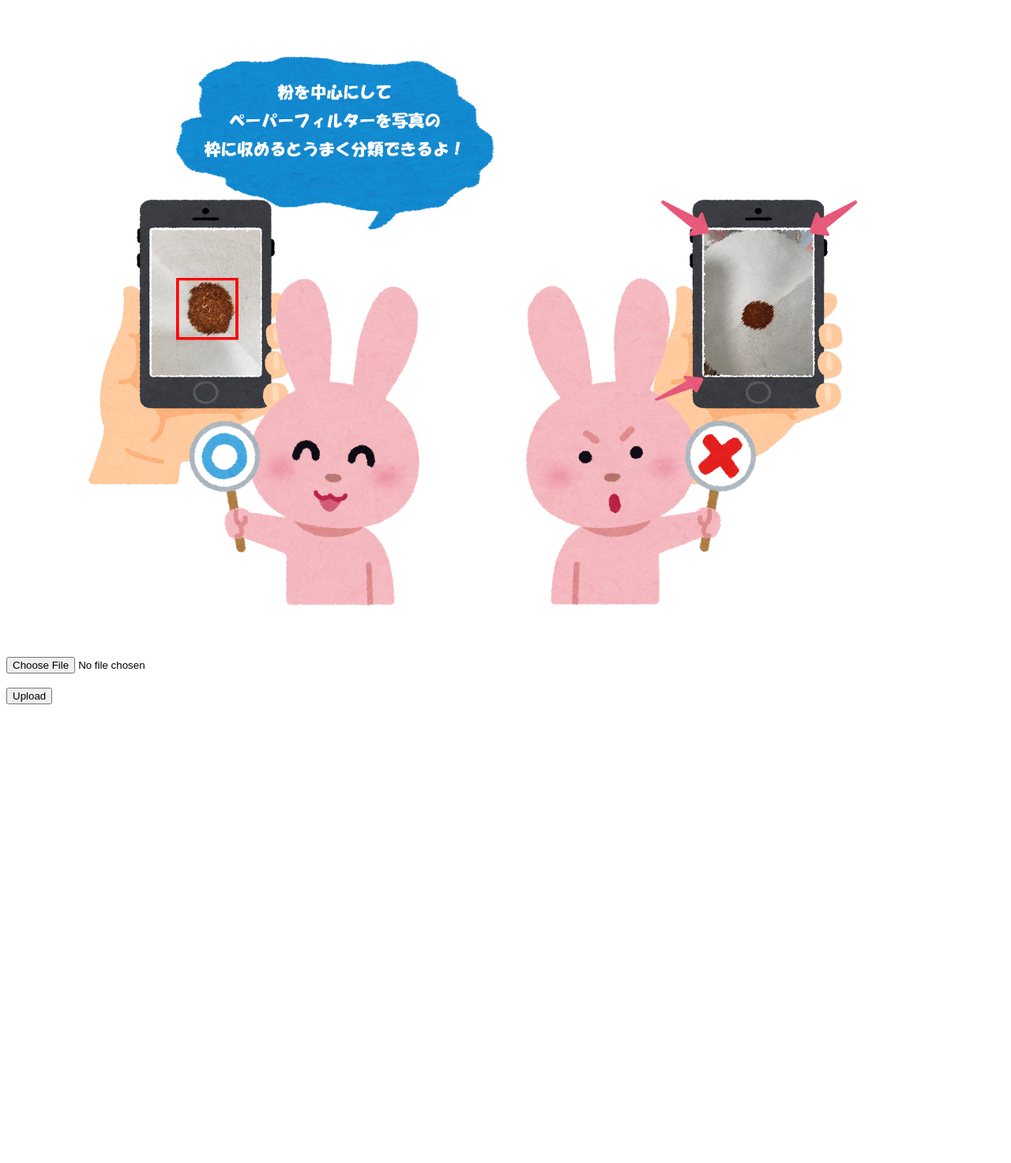
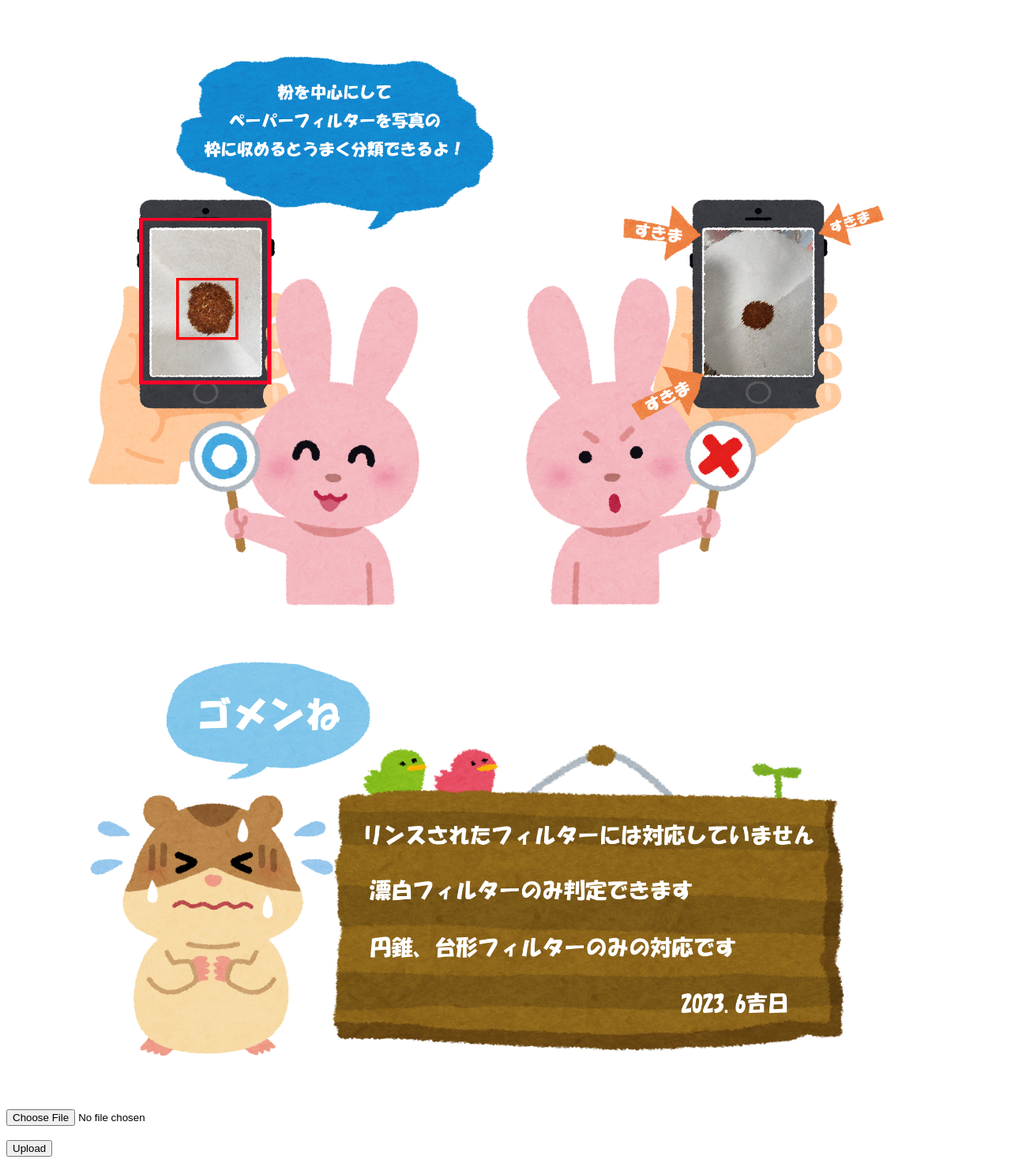
Before and after one commit to tocmas/roast_color_app2, a Flask app: page / in a window 1280 px wide. Shown: the part 324-1797 px from the top of the page at 79% size. Before the commit the page ends 1216 px from the top, so only its background shows below. Run offline with Flask 3, Linux system fonts and the light colour scheme.

Commit message:
3 commit

```diff
--- a/templates/index.html
+++ b/templates/index.html
@@ -68,6 +68,7 @@
 
     <p>
       <img src="static/explain.png" width="90%" alt="Explanation">
+      <img src="static/gomen.png" width="90%" alt="Explanation">
     </p>
 
     <form action="/" method="post" enctype="multipart/form-data">
```
Also changed, not shown: static/explain.png, static/gomen.png (added).
